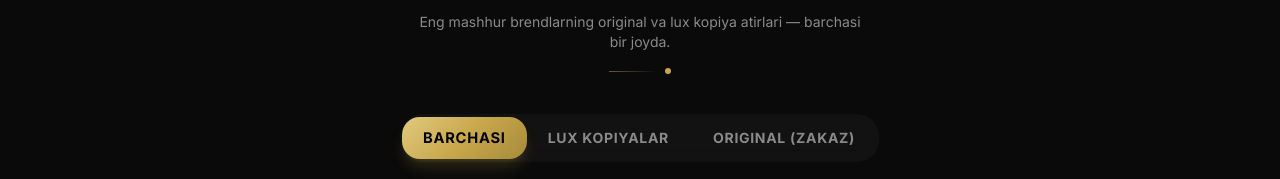
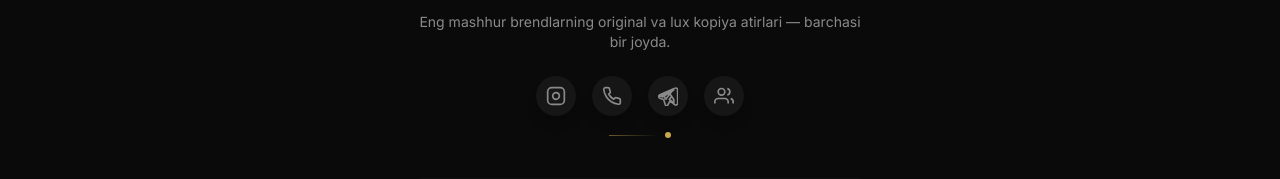
Before and after one commit to artlinedecor/luxory-parfyum, a Next.js app: page /catalog in a window 1280 px wide. Shown: the part 140-319 px from the top of the page. Built offline with nearby package versions, Linux system fonts and the light colour scheme; no server answers; the database is empty.

Commit message:
Add social contact icons to catalog page

```diff
--- a/src/app/catalog/page.tsx
+++ b/src/app/catalog/page.tsx
@@ -9,9 +9,11 @@ import { useI18n } from "@/lib/i18n-context";
 import { useEffect, useState } from "react";
 import { createClient } from "@/utils/supabase/client";
 import { Product } from "@/lib/types";
+import { useShopSettings } from "@/lib/settings-context";
 
 export default function CatalogPage() {
   const { t } = useI18n();
+  const { shopPhone, telegramAdminUsername, telegramChannel } = useShopSettings();
   const [products, setProducts] = useState<Product[]>(MOCK_PRODUCTS);
 
   useEffect(() => {
@@ -48,7 +50,24 @@ export default function CatalogPage() {
             <p className="text-muted-foreground text-sm max-w-md mx-auto">
               {t("collection_desc")}
             </p>
-            <div className="flex justify-center items-center gap-2">
+
+            {/* Social Links / Contacts */}
+            <div className="flex justify-center items-center gap-4 pt-2">
+              <a href="https://www.instagram.com/elore_parfumes?igsh=a2xrMmp1ZmpleGpm" target="_blank" rel="noopener noreferrer" className="w-10 h-10 rounded-full bg-secondary/80 flex items-center justify-center text-muted-foreground hover:text-pink-500 hover:bg-pink-500/10 transition-all shadow-lg hover:scale-110" title="Instagram">
+                <svg xmlns="http://www.w3.org/2000/svg" viewBox="0 0 24 24" fill="none" stroke="currentColor" strokeWidth="2" className="w-5 h-5"><rect x="2" y="2" width="20" height="20" rx="5" ry="5"></rect><path d="M16 11.37A4 4 0 1 1 12.63 8 4 4 0 0 1 16 11.37z"></path><line x1="17.5" y1="6.5" x2="17.51" y2="6.5"></line></svg>
+              </a>
+              <a href={`tel:${shopPhone.replace(/\s/g, '')}`} className="w-10 h-10 rounded-full bg-secondary/80 flex items-center justify-center text-muted-foreground hover:text-green-500 hover:bg-green-500/10 transition-all shadow-lg hover:scale-110" title="Telefon">
+                <svg xmlns="http://www.w3.org/2000/svg" viewBox="0 0 24 24" fill="none" stroke="currentColor" strokeWidth="2" className="w-5 h-5"><path d="M22 16.92v3a2 2 0 0 1-2.18 2 19.79 19.79 0 0 1-8.63-3.07 19.5 19.5 0 0 1-6-6 19.79 19.79 0 0 1-3.07-8.67A2 2 0 0 1 4.11 2h3a2 2 0 0 1 2 1.72 12.84 12.84 0 0 0 .7 2.81 2 2 0 0 1-.45 2.11L8.09 9.91a16 16 0 0 0 6 6l1.27-1.27a2 2 0 0 1 2.11-.45 12.84 12.84 0 0 0 2.81.7A2 2 0 0 1 22 16.92z"></path></svg>
+              </a>
+              <a href={telegramAdminUsername} target="_blank" rel="noopener noreferrer" className="w-10 h-10 rounded-full bg-secondary/80 flex items-center justify-center text-muted-foreground hover:text-[#0088cc] hover:bg-[#0088cc]/10 transition-all shadow-lg hover:scale-110" title="Telegram Lichka">
+                <svg xmlns="http://www.w3.org/2000/svg" viewBox="0 0 24 24" fill="none" stroke="currentColor" strokeWidth="2" className="w-5 h-5"><path d="M21.198 2.433a2.242 2.242 0 0 0-1.022.215l-18 8a2.25 2.25 0 0 0 .122 4.108l4.49 1.49 2.112 6.538a1.5 1.5 0 0 0 2.813.111l2.584-4.838 5.766 4.316a2.25 2.25 0 0 0 3.593-1.63L23.454 3.73a2.25 2.25 0 0 0-2.256-1.297zM8.835 15.6l-1.39-4.254 11.233-7.534-8.835 11.161v.627zm-3.056-2.582l-2.92-.973L19.467 4.6l-13.688 8.418zm13.18 7.078l-5.328-3.988L16.4 12.22l-1.898-2.4 4.457 6.276z"/></svg>
+              </a>
+              <a href={telegramChannel} target="_blank" rel="noopener noreferrer" className="w-10 h-10 rounded-full bg-secondary/80 flex items-center justify-center text-muted-foreground hover:text-[#0088cc] hover:bg-[#0088cc]/10 transition-all shadow-lg hover:scale-110" title="Telegram Kanal">
+                <svg xmlns="http://www.w3.org/2000/svg" viewBox="0 0 24 24" fill="none" stroke="currentColor" strokeWidth="2" className="w-5 h-5"><path d="M17 21v-2a4 4 0 0 0-4-4H5a4 4 0 0 0-4 4v2"></path><circle cx="9" cy="7" r="4"></circle><path d="M23 21v-2a4 4 0 0 0-3-3.87"></path><path d="M16 3.13a4 4 0 0 1 0 7.75"></path></svg>
+              </a>
+            </div>
+
+            <div className="flex justify-center items-center gap-2 mt-4">
               <div className="w-12 h-px bg-gradient-to-r from-gold/50 to-transparent" />
               <div className="w-1.5 h-1.5 rounded-full bg-gold" />
             </div>
```
